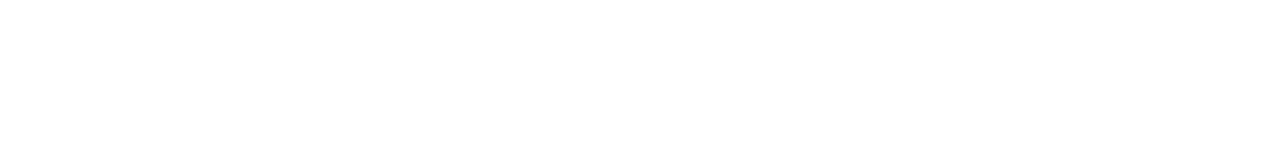
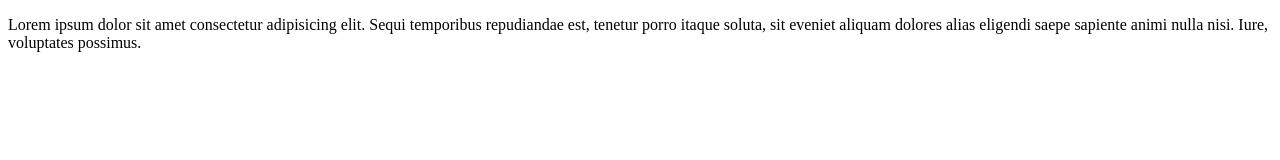
Before and after one commit to john-elsir/github-sample, a plain HTML site: page sample/index.html in a window 1280 px wide. Drawn offline with Linux system fonts and the light colour scheme.

Commit message:
add paragraph

```diff
--- a/sample/index.html
+++ b/sample/index.html
@@ -6,6 +6,6 @@
     <title>Document</title>
 </head>
 <body>
-
+    <p>Lorem ipsum dolor sit amet consectetur adipisicing elit. Sequi temporibus repudiandae est, tenetur porro itaque soluta, sit eveniet aliquam dolores alias eligendi saepe sapiente animi nulla nisi. Iure, voluptates possimus.</p>
 </body>
 </html>
```
